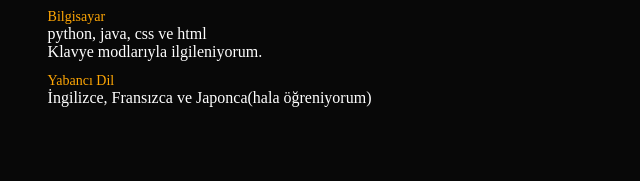
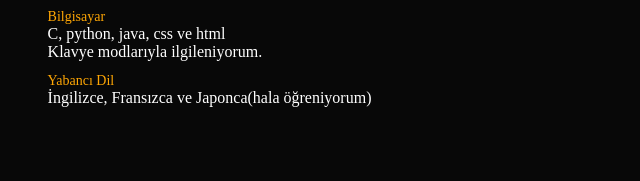
Before and after one commit to engindenizucgun/personalwebsite, a plain HTML site: page index.html in a window 1280 px wide. Shown: the part 1187-1368 px from the top of the page, 490-1130 px from the left. Drawn offline with Linux system fonts and the light colour scheme.

Commit message:
Update index.html

```diff
--- a/index.html
+++ b/index.html
@@ -63,7 +63,7 @@
                             <div class="tab-contents active-tab" id="becerilerim">
                                 <ul>
                                     <li><span>Sanat</span><br>bateri, elektro gitar ve keman çalıyorum.<br>Dijital ve karakalem çizimler yapıyorum.<br>Düz yazı yazıyorum.</li>
-                                    <li><span>Bilgisayar</span><br>python, java, css ve html<br>Klavye modlarıyla ilgileniyorum.</li>
+                                    <li><span>Bilgisayar</span><br>C, python, java, css ve html<br>Klavye modlarıyla ilgileniyorum.</li>
                                     <li><span>Yabancı Dil</span><br>İngilizce, Fransızca ve Japonca(hala öğreniyorum)</li>
                                 </ul>
                             </div>
```
